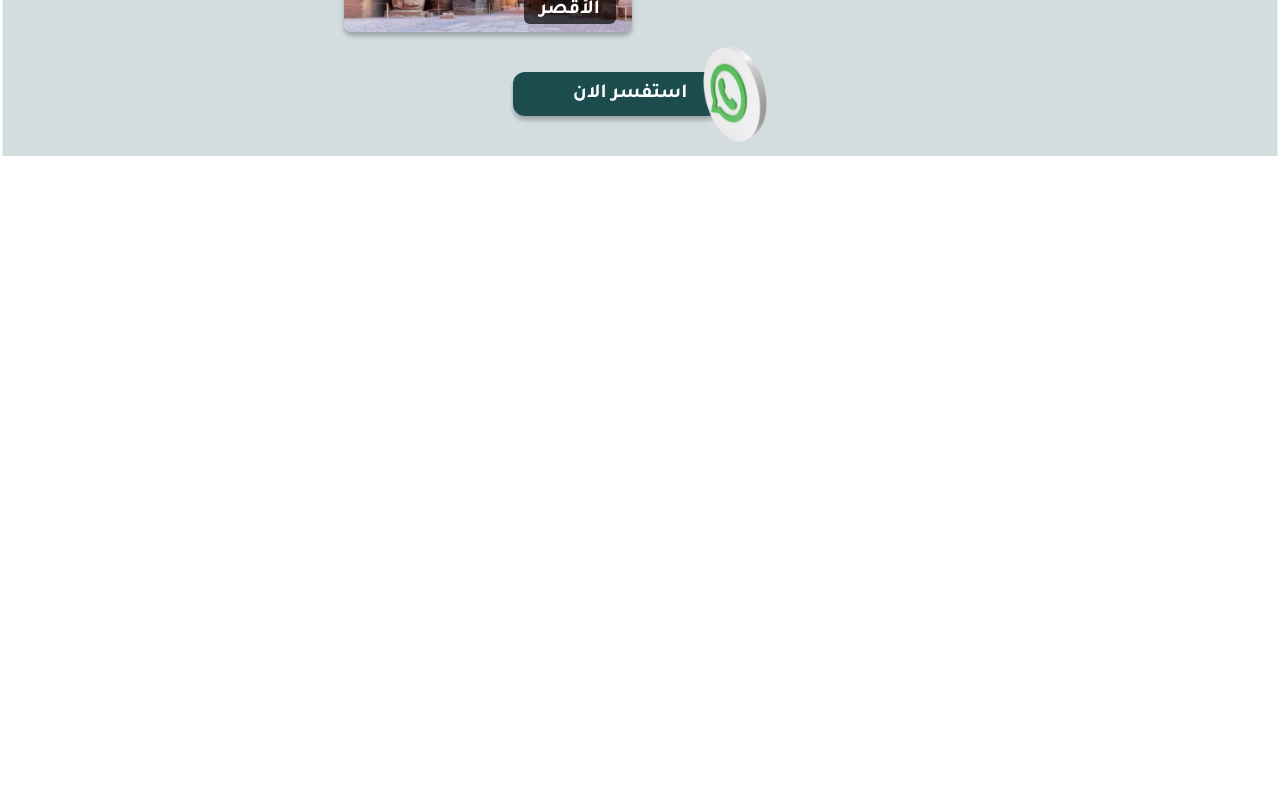
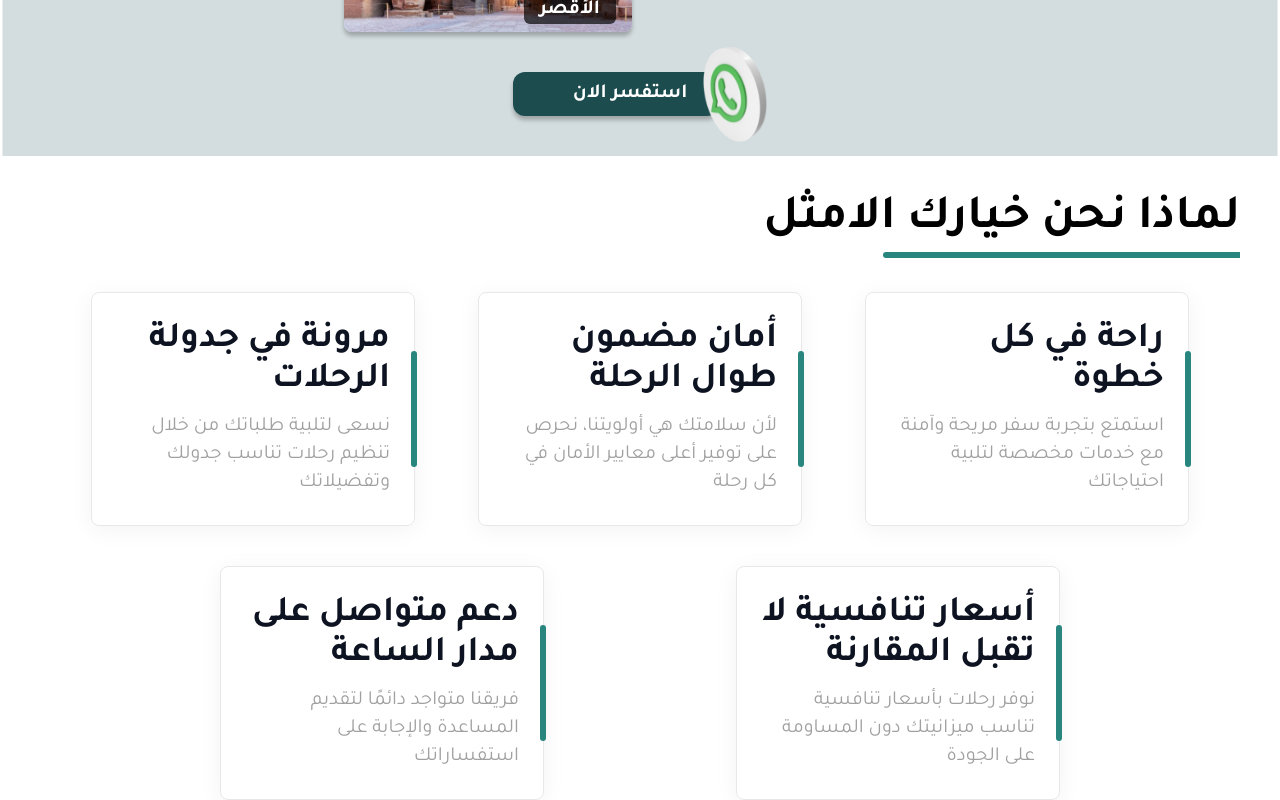
Before and after one commit to yousiefhamed/elomar-travel, a Next.js app: page / in a window 1280 px wide. Shown: the part 1433-2233 px from the top of the page. Before the commit the page ends 1589 px from the top, so only its background shows below. Built offline with nearby package versions, Linux system fonts and the light colour scheme; some icons are missing.

Commit message:
adding why choose us component

```diff
--- /dev/null
+++ b/app/components/WhyChooseUs.tsx
@@ -0,0 +1,54 @@
+import Heading from "./utils/Heading";
+
+const WhyChooseUs = () => {
+  const features = [
+    {
+      title: "راحة في كل خطوة",
+      description:
+        "استمتع بتجربة سفر مريحة وآمنة مع خدمات مخصصة لتلبية احتياجاتك",
+    },
+    {
+      title: "أمان مضمون طوال الرحلة",
+      description:
+        "لأن سلامتك هي أولويتنا، نحرص على توفير أعلى معايير الأمان في كل رحلة",
+    },
+    {
+      title: "مرونة في جدولة الرحلات",
+      description:
+        "نسعى لتلبية طلباتك من خلال تنظيم رحلات تناسب جدولك وتفضيلاتك",
+    },
+    {
+      title: "أسعار تنافسية لا تقبل المقارنة",
+      description:
+        "نوفر رحلات بأسعار تنافسية تناسب ميزانيتك دون المساومة على الجودة",
+    },
+    {
+      title: "دعم متواصل على مدار الساعة",
+      description:
+        "فريقنا متواجد دائمًا لتقديم المساعدة والإجابة على استفساراتك",
+    },
+  ];
+
+  return (
+    <section className="w-full flex-center-center flex-col relative">
+      <Heading title="لماذا نحن خيارك الامثل" />
+      <div className="w-full flex justify-evenly gap-y-10 flex-wrap">
+        {features.map((feature) => (
+          <div
+            key={feature.title}
+            className="w-full sm:w-[44%] lg:w-[27%] sm:mx-[1%] max-w-full px-[2%] py-7 shadow-box rounded-lg flex flex-col gap-3 border border-[#e8e8e8] relative after:absolute after:top-1/2 after:right-0 after:-translate-y-1/2 after:translate-x-1/2 after:w-[6px] after:h-1/2 after:bg-green-light after:rounded-full"
+          >
+            <h3 className="text-4xl font-bold text-blue-deep">
+              {feature.title}
+            </h3>
+            <p className="text-xl text-decor-gray-text">
+              {feature.description}
+            </p>
+          </div>
+        ))}
+      </div>
+    </section>
+  );
+};
+
+export default WhyChooseUs;
--- a/app/page.tsx
+++ b/app/page.tsx
@@ -1,11 +1,13 @@
 import Destination from "./components/Destination";
 import Hero from "./components/Hero";
+import WhyChooseUs from "./components/WhyChooseUs";
 
 export default function Home() {
   return (
     <>
       <Hero />
       <Destination />
+      <WhyChooseUs />
     </>
   );
 }
```
